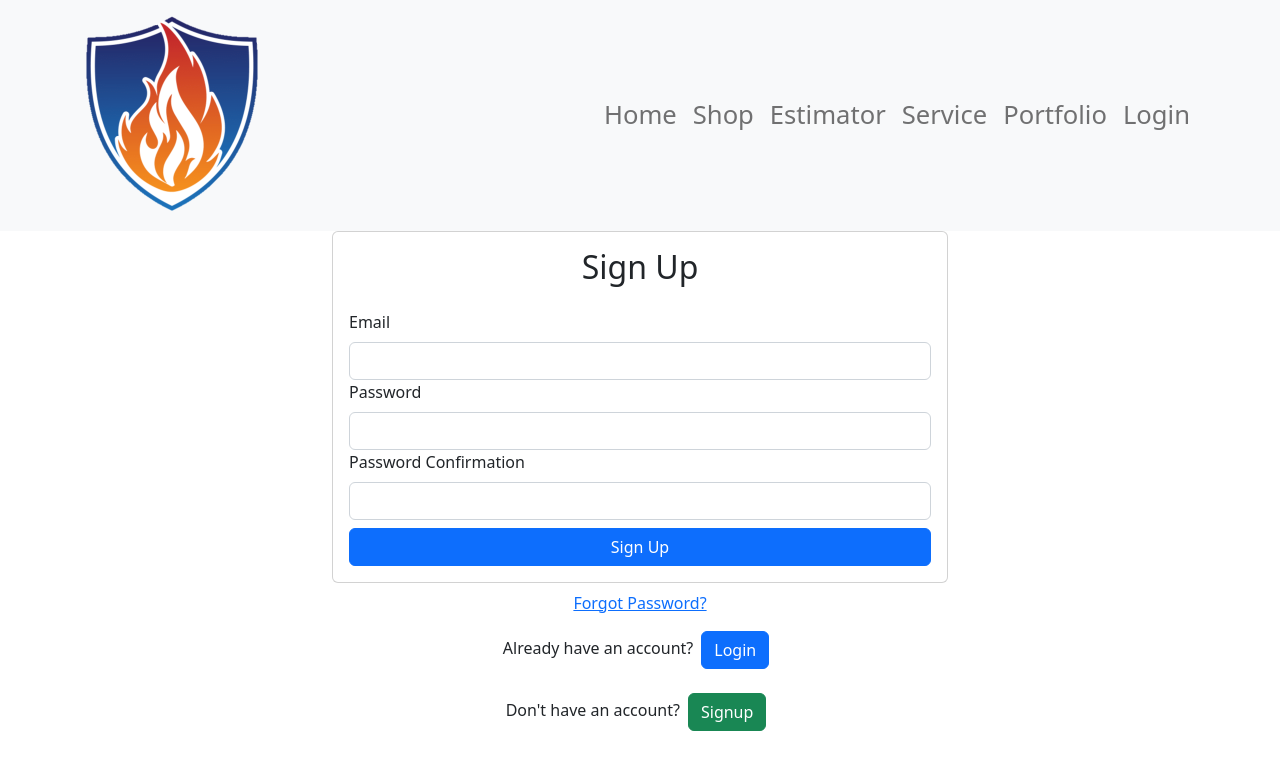
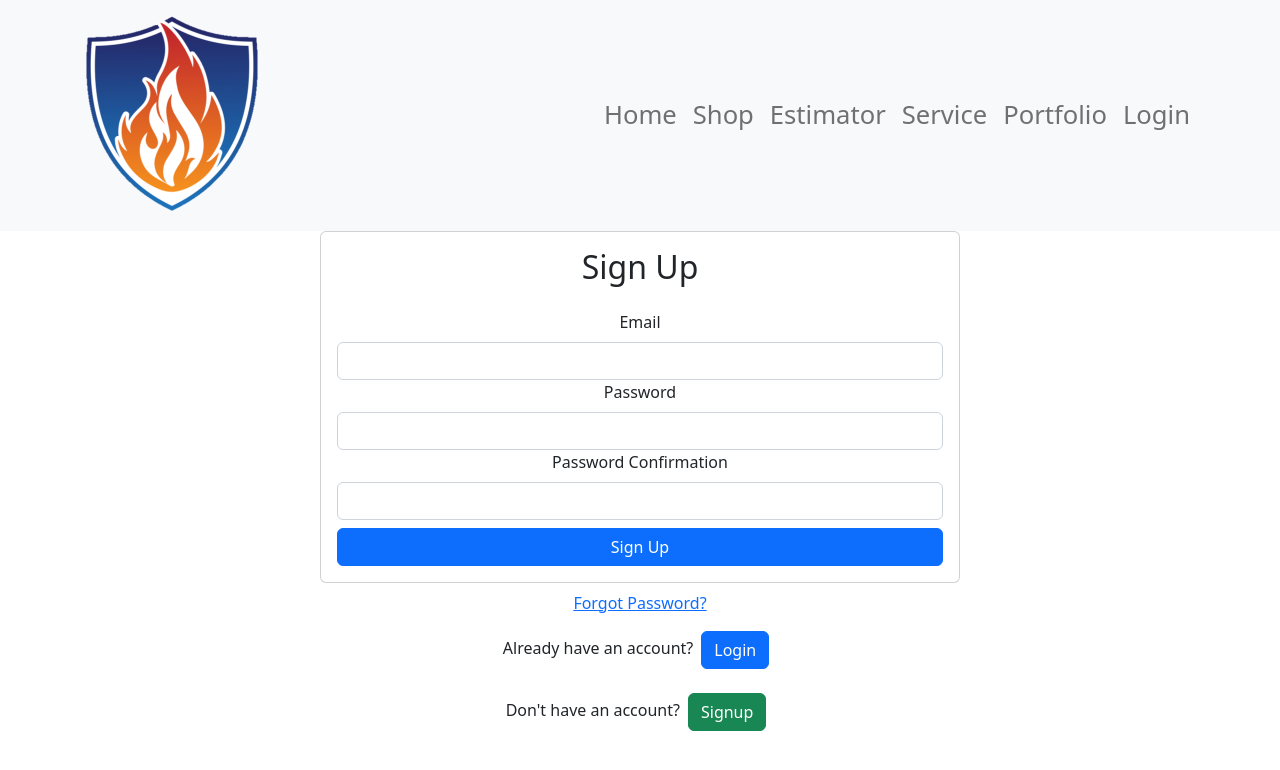
Before and after one commit to Joshsands/pfpalpha, a React (Create React App) app: page /login in a window 1280 px wide. Shown: the top 770 px of the page. Built offline with nearby package versions, Linux system fonts and the light colour scheme; no server answers; the HTML template or start-up script is replaced by a standard one.

Commit message:
fixed login screen

```diff
--- a/src/App.css
+++ b/src/App.css
@@ -591,4 +591,7 @@ section {
   .linksize {
     font-size: 2.5vw;
     }
+    .resize {
+      width: 100%;
+    }
 }
--- a/src/pages/Home.js
+++ b/src/pages/Home.js
@@ -250,8 +250,8 @@ await setDoc(doc(db, 'contact', 'form'), {
               Primary Fire Protection, LLC.<br />
               5204 Anaheim Ave <br />
               Pflugerville, TX 78660<br />
-              P: 512-554-5803 <br />
-              E: <a href="mailto:estimating@primaryfirepro.com">estimating@primaryfirepro.com</a>
+              512-554-5803 <br />
+              <a href="mailto:estimating@primaryfirepro.com">estimating@primaryfirepro.com</a>
             </address>
           </div>
 
--- a/src/pages/Portfolio.js
+++ b/src/pages/Portfolio.js
@@ -31,7 +31,7 @@ class PortfolioPage extends Component {
         {
           id: 3,
           name: "Austin United States Courthouse",
-          description: "Value engineering : In order to achieve the best outcome for a project within the constraints of budget and time, it is important to evaluate different options and alternatives for materials, systems and methods.",
+          description: "Value engineering: In order to achieve the best outcome for a project within the constraints of budget and time, it is important to evaluate different options and alternatives for materials, systems and methods.",
           image: building3,
           link: "https://courtsweb.gsa.gov/courthouse/austin-united-states-courthouse"
         },
--- a/src/pages/login.js
+++ b/src/pages/login.js
@@ -1,10 +1,11 @@
 import React, { useState } from 'react';
 import Register from '../components/Register';
 import Signin from '../components/Signin';
+import { Grid, Typography, CardContent, CardActions } from '@mui/material';
 
 import { Container } from 'react-bootstrap';
 import { AuthProvider } from '../contexts/AuthContext'
-import { BrowserRouter as Router, Switch, Route, Link} from 'react-router-dom'
+import { BrowserRouter as Router, Switch, Route, Link } from 'react-router-dom'
 import { Form, Button, Card, Alert } from 'react-bootstrap'
 
 const Login = () => {
@@ -15,7 +16,8 @@ const Login = () => {
   return (
 
 <>
-    <Container className='w-50'>
+      <Grid align="center">
+        <Grid item sx={{ width: { xs: '100%', md: '50%', lg: '50%' } }}>
 
             <div className="w-100">
               {component === "componentA" && <Register />}
@@ -40,9 +42,9 @@ const Login = () => {
             </div>
 
 
-    </Container>
 
-
+        </Grid>
+        </Grid>
 
       </>
       );
```
Also changed, not shown: src/assets/images/joshsands.jpg. Lines whose indentation alone changed are shown as unchanged.
